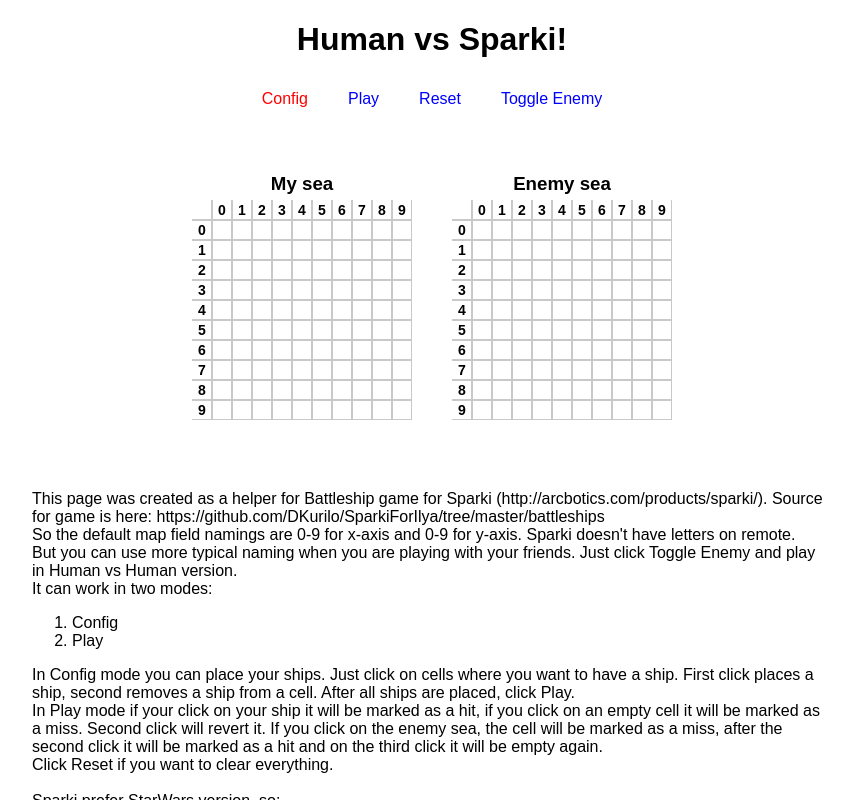
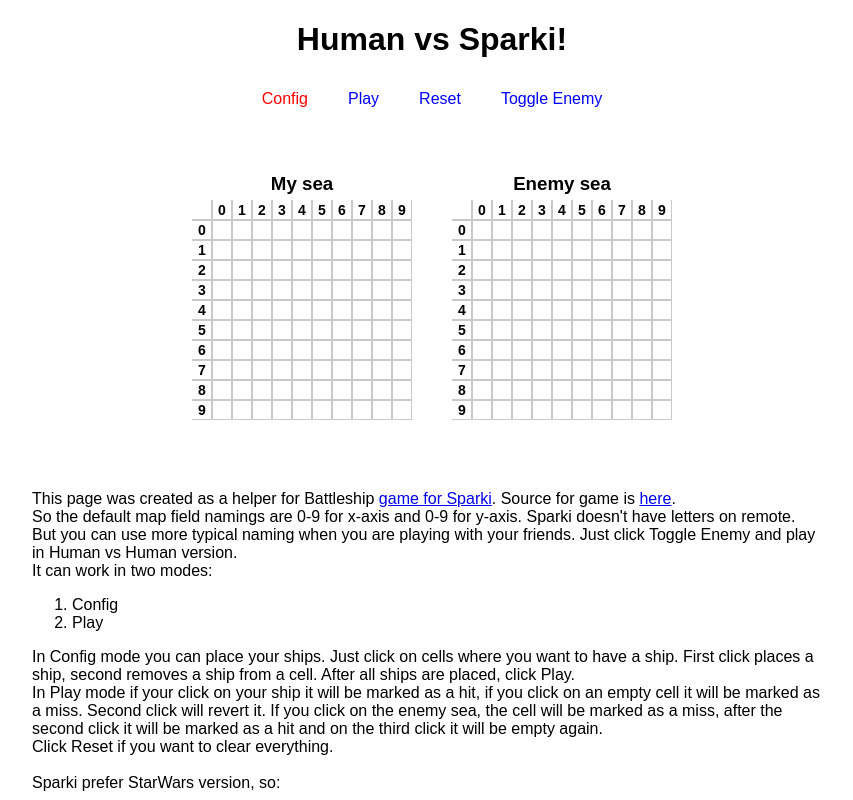
Before and after one commit to DKurilo/SparkiForIlya, a React (Create React App) app in the folder battleships-helper/battleships/: page / in a window 1280 px wide. Shown: the top 800 px of the page, without its empty margins (208-1061 px from the left). Built offline with nearby package versions, Linux system fonts and the light colour scheme.

Commit message:
move links into a

```diff
--- a/battleships-helper/battleships/src/Footer/Footer.tsx
+++ b/battleships-helper/battleships/src/Footer/Footer.tsx
@@ -4,7 +4,7 @@ import './Footer.css';
 
 export const Footer = (props:any) =>
   <div className="Footer">
-    This page was created as a helper for Battleship game for Sparki (http://arcbotics.com/products/sparki/). Source for game is here: https://github.com/DKurilo/SparkiForIlya/tree/master/battleships<br/>
+    This page was created as a helper for Battleship <a href="http://arcbotics.com/products/sparki/" target="_blank">game for Sparki</a>. Source for game is <a href="https://github.com/DKurilo/SparkiForIlya/tree/master/battleships" target="_blank">here</a>.<br/>
     So the default map field namings are 0-9 for x-axis and 0-9 for y-axis. Sparki doesn't have letters on remote.<br/>
     But you can use more typical naming when you are playing with your friends. Just click Toggle Enemy and play in Human vs Human version.<br/>
     It can work in two modes:<br/>
```
Also changed, not shown: 5 other files (tests, documents, lock files or other folders).
